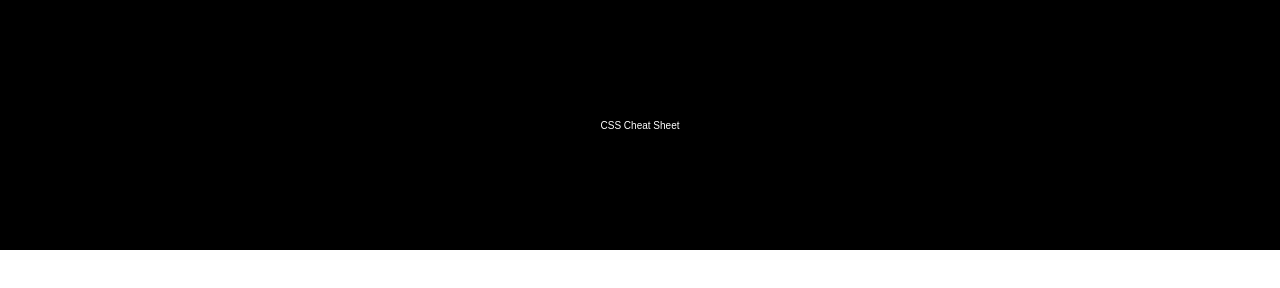
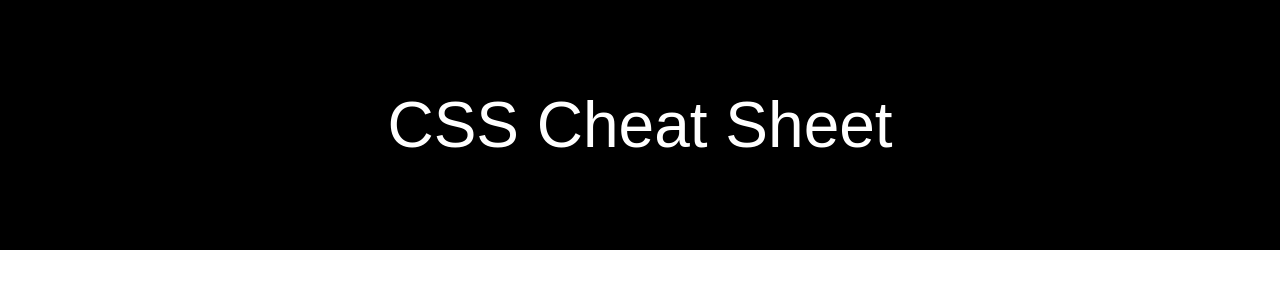
Before and after one commit to denossart/cheat-sheet-site, a plain HTML site: page index.html in a window 1280 px wide. Drawn offline with Linux system fonts and the light colour scheme.

Commit message:
...add h1 font-size (css)

```diff
--- a/resources/css/main.css
+++ b/resources/css/main.css
@@ -26,6 +26,10 @@
     font-family: sans-serif;
 }
 
+h1 {
+    font-size: 6.4rem;
+}
+
 
 
 /*LAYOUT*/
```
